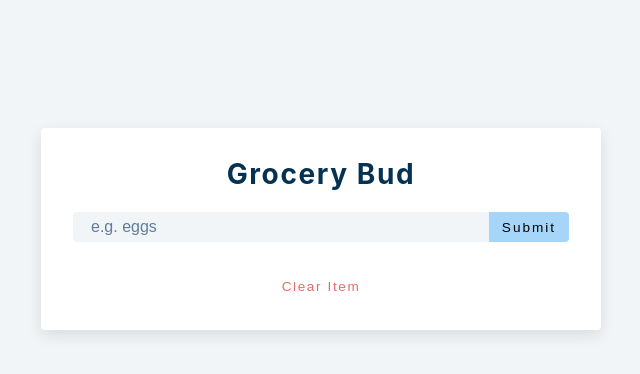
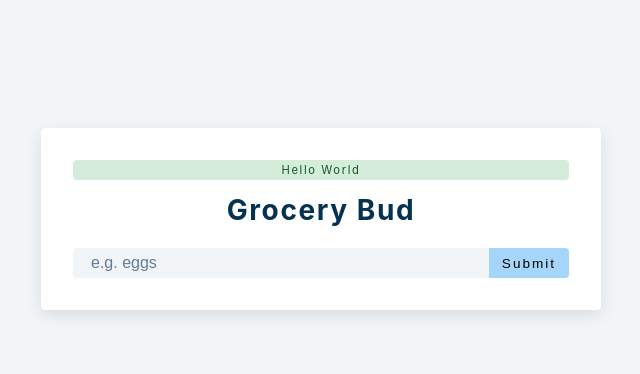
Before and after one commit to Siar416/grocery-bud-project, a React (Create React App) app in the folder setup/: page / in a window 1280 px wide. Shown: the top 374 px of the page, without its empty margins (319-959 px from the left). Built offline with nearby package versions, Linux system fonts and the light colour scheme.

Commit message:
passing data to alert and adding class based on type

```diff
--- a/setup/src/Alert.js
+++ b/setup/src/Alert.js
@@ -1,7 +1,7 @@
-import React, { useEffect } from 'react'
+import React, { useEffect } from "react";
 
-const Alert = () => {
-  return <h2>alert component</h2>
-}
+const Alert = ({ type, msg }) => {
+  return <p className={`alert alert-${type}`}>{msg}</p>;
+};
 
-export default Alert
+export default Alert;
--- a/setup/src/App.js
+++ b/setup/src/App.js
@@ -7,7 +7,11 @@
   const [list, setList] = useState([]);
   const [isEditing, setIsEditing] = useState(false);
   const [editID, setEditID] = useState(null);
-  const [alert, setAlert] = useState({ show: false, msg: "", type: "" });
+  const [alert, setAlert] = useState({
+    show: true,
+    msg: "hello world",
+    type: "success",
+  });
 
   const handleSubmit = (e) => {
     e.preventDefault();
@@ -26,7 +30,7 @@
   return (
     <section className="section-center">
       <form className="grocery-form" onSubmit={handleSubmit}>
-        {alert.show && <Alert />}
+        {alert.show && <Alert {...alert} />}
         <h3>grocery bud</h3>
         <div className="form-control">
           <input
@@ -41,10 +45,12 @@
           </button>
         </div>
       </form>
-      <div className="grocery-container">
-        <List items={list} />
-        <button className="clear-btn">clear item</button>
-      </div>
+      {list.length > 0 && (
+        <div className="grocery-container">
+          <List items={list} />
+          <button className="clear-btn">clear item</button>
+        </div>
+      )}
     </section>
   );
 }
```
